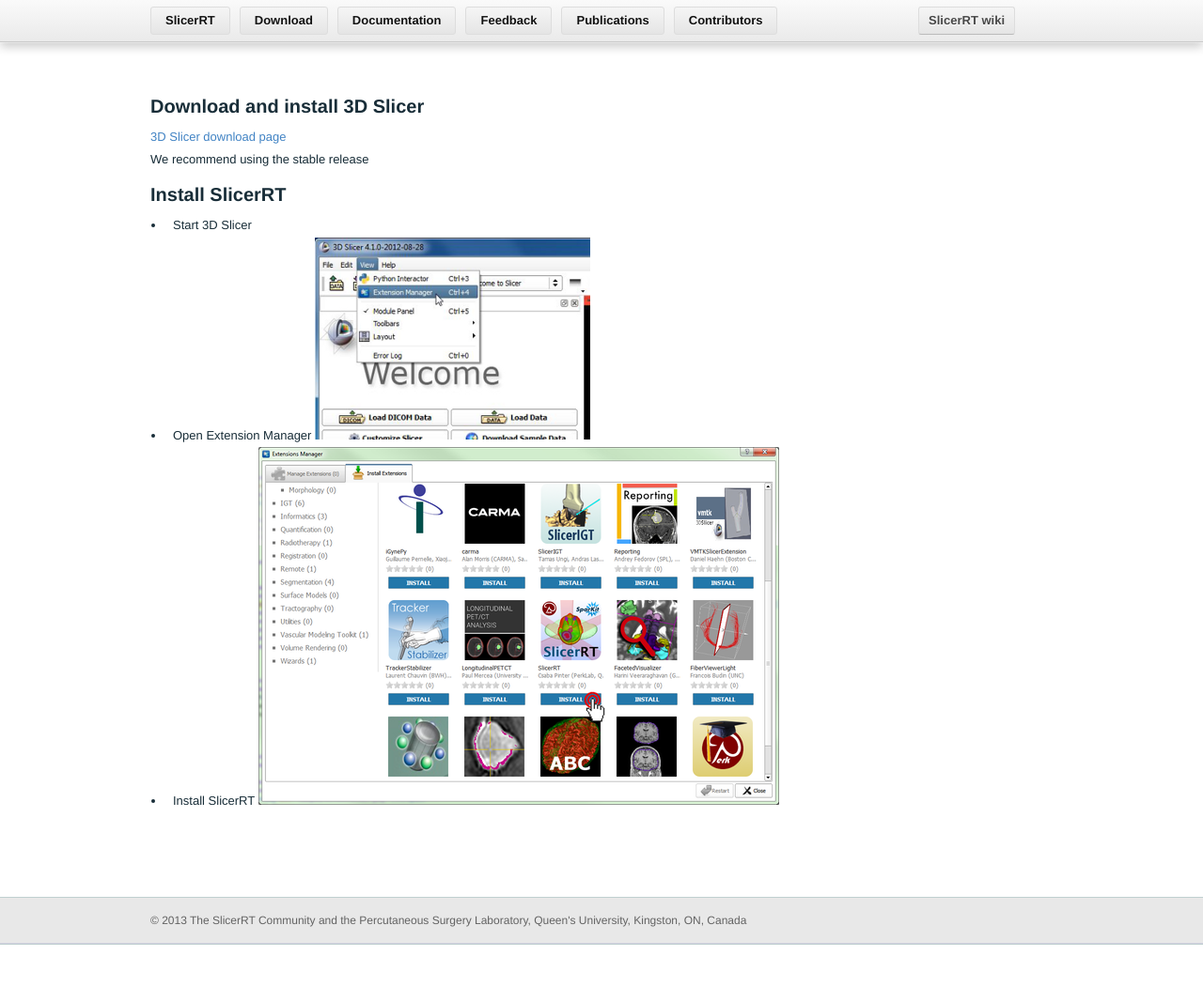
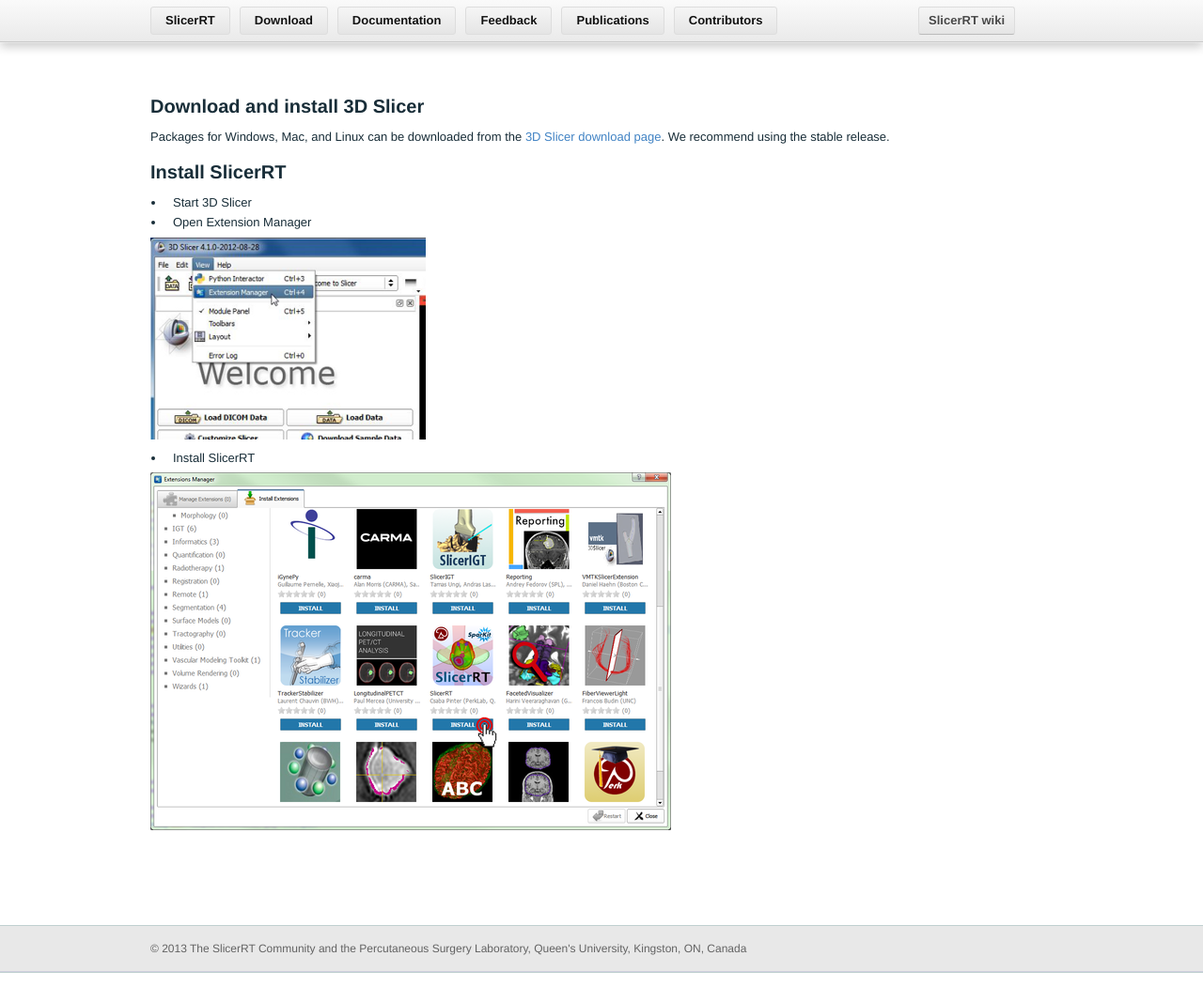
Before and after one commit to Sunderlandkyl/slicerrt.github.com, a Jekyll site: the page built from Download.md, in a window 1280 px wide. Shown: the whole page at 94% size. Built offline with Jekyll 4.4.1, drawn with Linux system fonts in a browser that asks for light colours; Markdown is read by kramdown in place of the engine named in the settings; before the commit the page ends 1021 px from its top, so only the background shows below that.

Commit message:
Re #302: Content layout fixes

```diff
--- a/Download.md
+++ b/Download.md
@@ -3,14 +3,15 @@
 ---
 #Download and install 3D Slicer
 
-[3D Slicer download page](http://http://download.slicer.org/)
-
-*We recommend using the stable release*
+Packages for Windows, Mac, and Linux can be downloaded from the [3D Slicer download page](http://http://download.slicer.org/). We recommend using the stable release.
 
 #Install SlicerRT
 
 *   Start 3D Slicer
 *   Open Extension Manager
+
 ![3D Slicer - Open Extension Manager](images/SlicerCorner.png)
+
 *   Install SlicerRT
+
 ![3D Slicer - Extension Manager Browser](images/SlicerRT_0.10_ExtensionManager_Browser_ClickOnSlicerRT.png)
```
Also changed, not shown: Contributors.md (+1 -0 lines).
